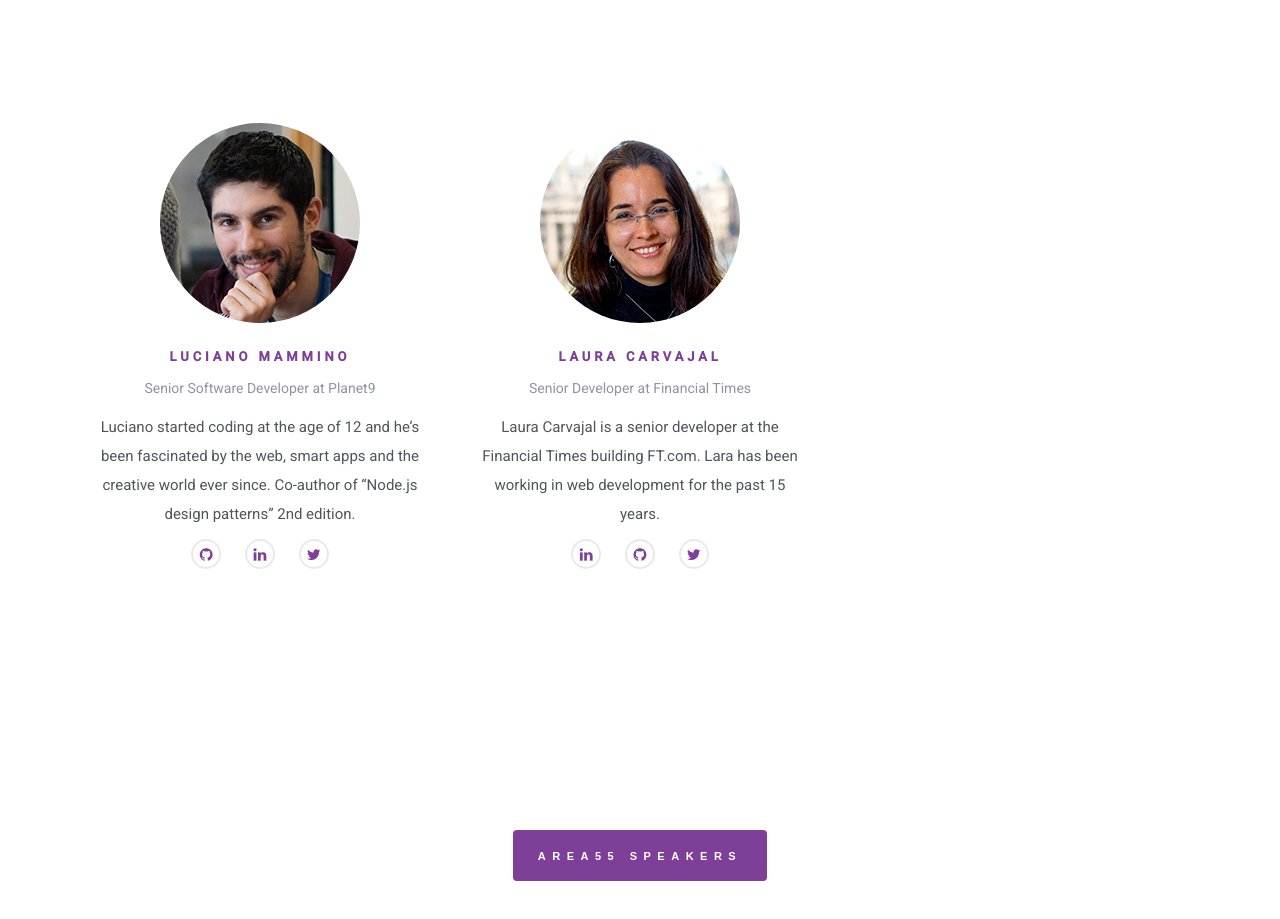
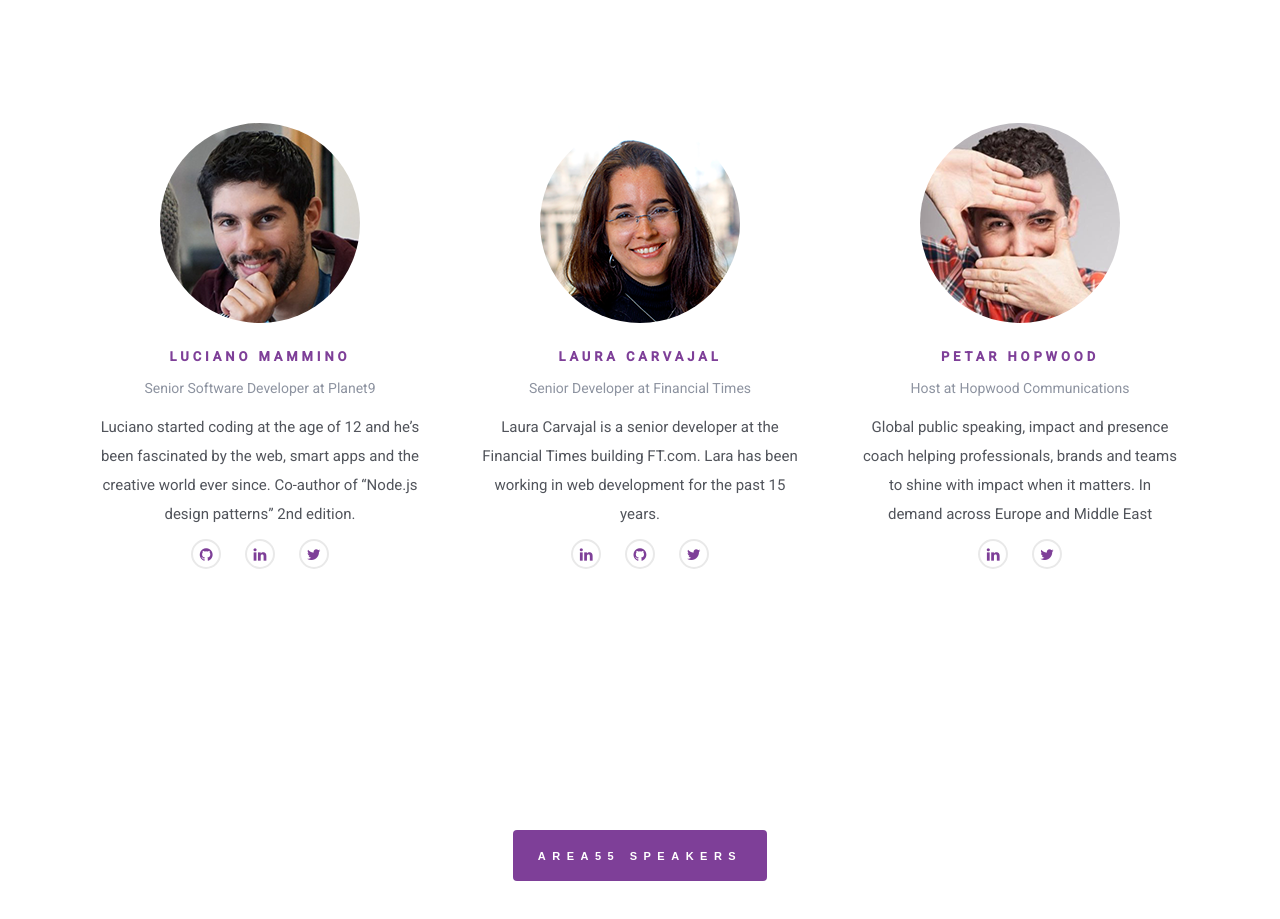
Before and after one commit to codeanywhere/shift2017, a website: page index.html in a window 1280 px wide. Shown: the part 5080-5999 px from the top of the page. Drawn offline with Linux system fonts and the light colour scheme; some packages are replaced by stand-ins of ours; a web font is replaced by a local one.

Commit message:
added new speaker

```diff
--- a/index.html
+++ b/index.html
@@ -559,21 +559,21 @@
 			</div>
 
 
-<!--
+
 			<div class="col-sm-4">
 				<div class="speaker">
-					<div class="photo-wrapper rounded"><img src="assets/img/speakers/peter-hopwood.png" alt="Petar Hopwood" class="img-responsive"></div>
+					<div class="photo-wrapper rounded"><img src="assets/img/speakers/petar-hopwod.png" alt="Petar Hopwood" class="img-responsive"></div>
 					<h3 class="name">Petar Hopwood</h3>
-					<p class="text-alt"><small>Open-Source Developer at The Guild</small></p>
-					<p class="about"></p>
+					<p class="text-alt"><small>Host at Hopwood Communications</small></p>
+					<p class="about">Global public speaking, impact and presence coach helping professionals, brands and teams to shine with impact when it matters. In demand across Europe and Middle East</p>
 					<ul class="speaker-socials">
-						<li><a href=""><span class="fa fa-github"></span></a></li>
-						<li><a href=""><span class="fa fa-linkedin"></span></a></li>
-						<li><a href=""><span class="fa fa-twitter"></span></a></li>
+<!-- 						<li><a href=""><span class="fa fa-github"></span></a></li> -->
+						<li><a href="https://www.linkedin.com/in/peterhopwoodpublicspeaking/"><span class="fa fa-linkedin"></span></a></li>
+						<li><a href="https://twitter.com/HopwoodMedia"><span class="fa fa-twitter"></span></a></li>
 					</ul>
 				</div>
 			</div>
-			 -->
+
 
 
 
```
Also changed, not shown: assets/img/speakers/petar-hopwod.png (added).
